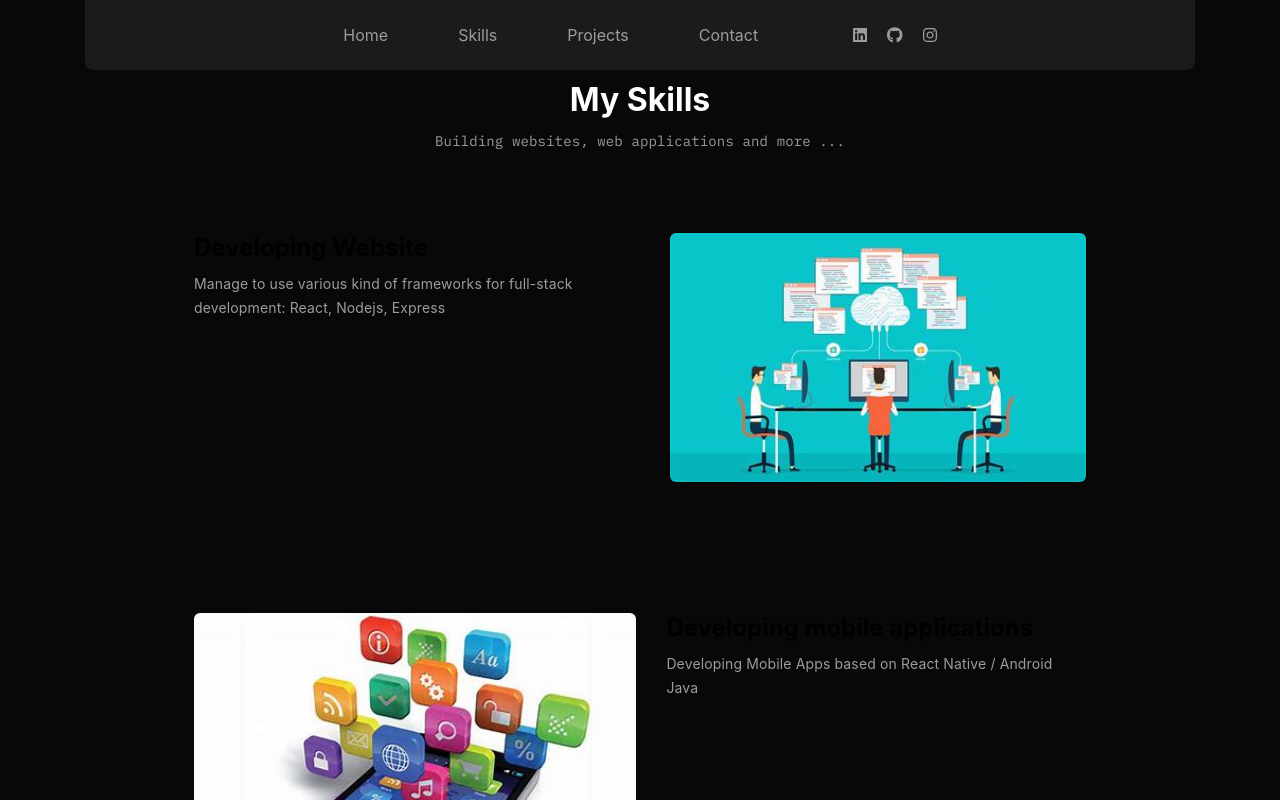
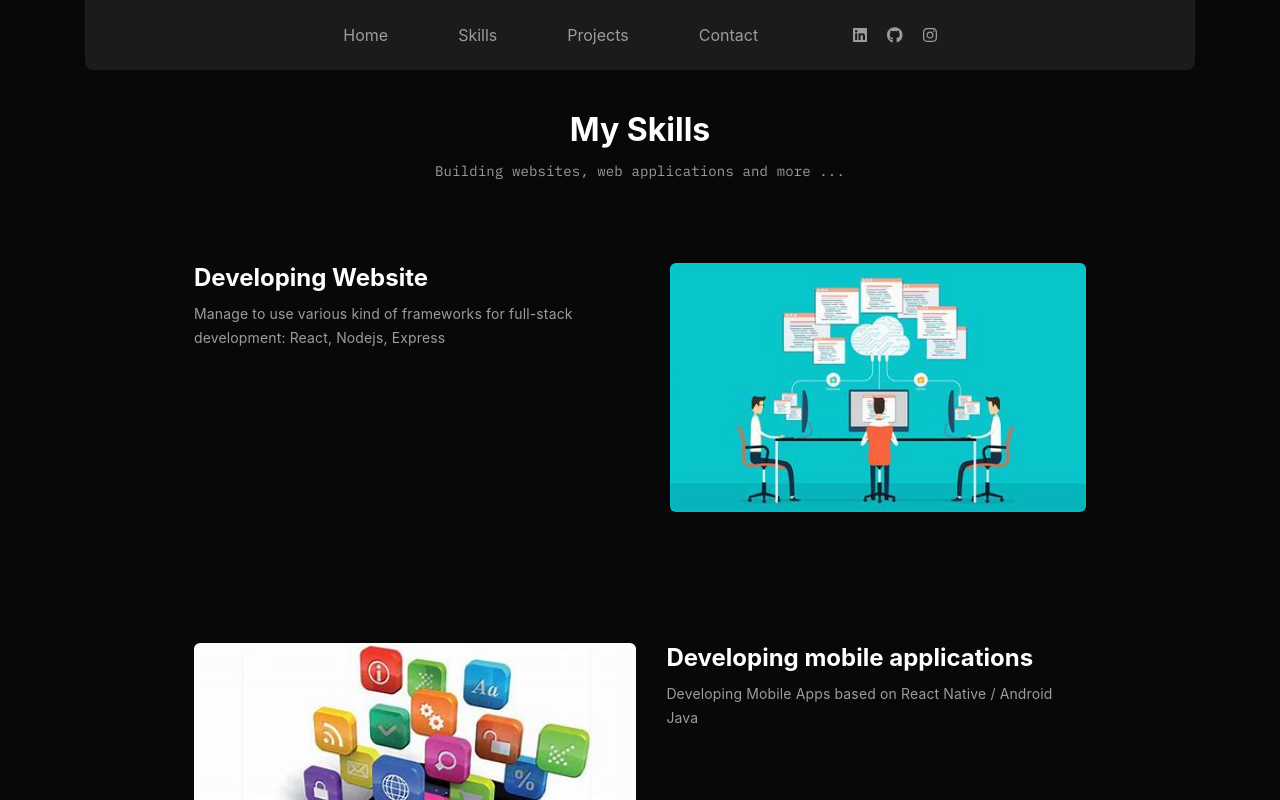
Before and after one commit to unt4m1nh/my-portfolio-website, a React (Create React App) app: page /skill in a window 1280 px wide. Shown: the top 800 px of the page. Built offline with nearby package versions, Linux system fonts and the light colour scheme.

Commit message:
fixing css errors

```diff
--- a/src/App.css
+++ b/src/App.css
@@ -9,7 +9,6 @@
 .container {
     width: 100%;
     margin: 0 auto;
-    padding: 0 10px;
     display: flex;
     align-items: center;
     justify-content: center;
--- a/src/Contact/Contact.css
+++ b/src/Contact/Contact.css
@@ -8,7 +8,6 @@
 
 .contact-container {
     width: 100%;
-    margin: 0 auto;
     display: flex;
     flex-direction: column;
     align-items: center;
@@ -77,7 +76,7 @@
 .footer {
     position: relative;
     display: flex;
-    margin-top: 80px;
+    margin: 80px 0px 0px 0px;
     align-items: center;
     justify-content: center;
     background-color: #1B1B1B;
--- a/src/Contact/Contact.js
+++ b/src/Contact/Contact.js
@@ -10,7 +10,7 @@ function Contact() {
             <div className="heading">
                 <h1>Get in touch</h1>
                 <p>
-                    Send me your thoughs or requirements
+                    Send me your thoughts or requirements
                 </p>
             </div>
             <form className="contact-form">
--- a/src/Home/Home.css
+++ b/src/Home/Home.css
@@ -6,7 +6,7 @@
     box-sizing: border-box;
 }
 
-.container {
+.home-container {
     width: 100%;
     margin: 0 auto;
     padding: 0 10px;
--- a/src/Home/Home.js
+++ b/src/Home/Home.js
@@ -10,7 +10,7 @@ import samsungLogo from "../img/Samsung-Logo.png"
 
 function Home() {
     return (
-        <div className="container">
+        <div className="home-container">
             <div className="home-content">
                 <div className="description">
                     <h1 style={{ color: "#fff", marginBottom: "10px" }}>HOÀNG GIA MINH</h1>
--- a/src/Projects/Projects.css
+++ b/src/Projects/Projects.css
@@ -23,7 +23,7 @@
     flex-direction: row;
     align-items: center;
     gap: 30px;
-    margin-bottom: 79px;
+    margin-bottom: 109px;
 }
 
 .rounded-button {
--- a/src/Skills/Skills.css
+++ b/src/Skills/Skills.css
@@ -14,6 +14,7 @@
     flex-direction: column;
     align-items: center;
     justify-content: center;
+    background-color: var(--black);
     gap: 80px
 }
 
@@ -26,7 +27,7 @@
     justify-content: center;
     align-items: center;
     color: #fff;
-    margin-top: 80px;
+    margin-top: 110px;
 }
 
 .heading p {
@@ -49,6 +50,7 @@
     width: 892px;
     height: 300px;
     gap: 30px;
+    color: #fff ;
 }
 
 .work-info {
```
